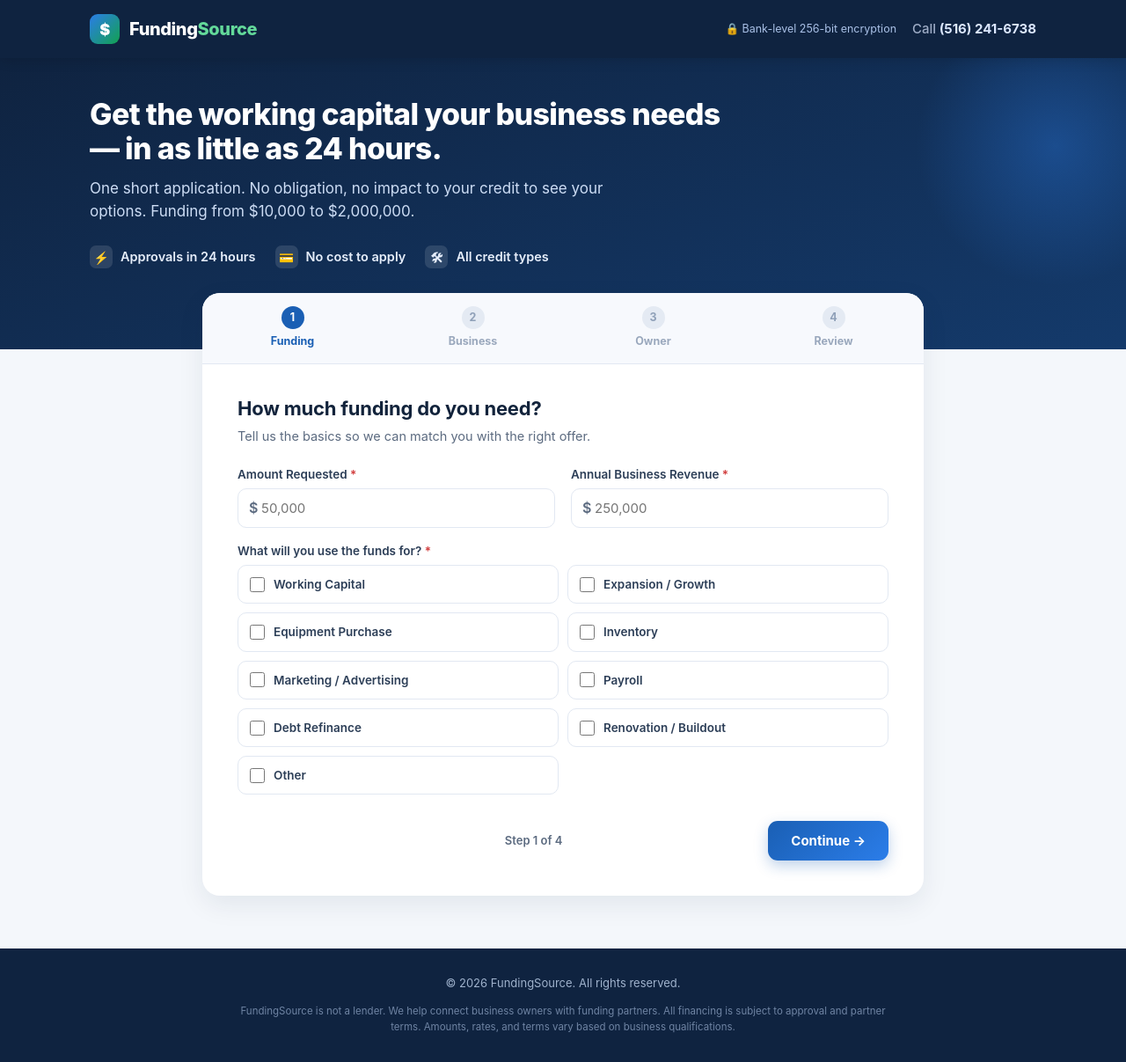
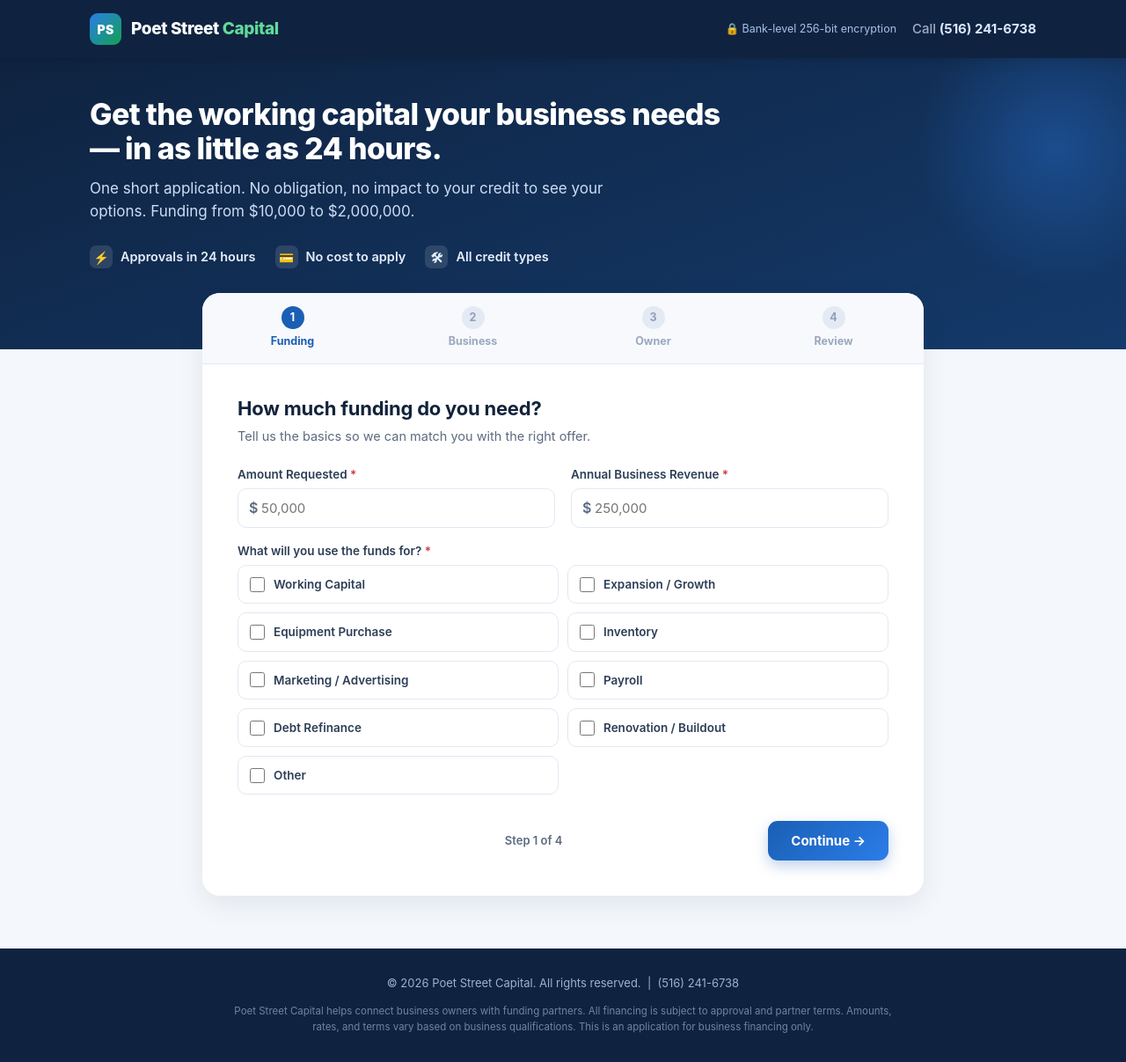
Before and after one commit to anirudhatalmale6-alt/database-coursework-report, a plain HTML site: page index.html in a window 1280 px wide. Shown: the whole page at 88% size. Drawn offline with Linux system fonts and the light colour scheme.

Commit message:
Rebrand to Poet Street Capital

```diff
--- a/index.html
+++ b/index.html
@@ -3,7 +3,7 @@
 <head>
 <meta charset="UTF-8">
 <meta name="viewport" content="width=device-width, initial-scale=1.0">
-<title>Business Funding Application</title>
+<title>Poet Street Capital — Business Funding Application</title>
 <style>
 :root{
   --navy:#0f2340;--blue:#1a5fb4;--blue2:#2b7de9;--green:#12a150;--green2:#0d7a3d;
@@ -19,9 +19,10 @@ a{color:inherit;text-decoration:none}
 /* Header */
 header{background:var(--navy);color:#fff;position:sticky;top:0;z-index:40;box-shadow:0 2px 14px rgba(0,0,0,.14)}
 .nav{display:flex;align-items:center;justify-content:space-between;height:66px}
-.brand{display:flex;align-items:center;gap:11px;font-weight:800;font-size:20px;letter-spacing:-.02em}
-.brand .logo{width:34px;height:34px;border-radius:9px;background:linear-gradient(135deg,var(--blue2),var(--green));display:grid;place-items:center;font-size:18px;font-weight:900;color:#fff}
+.brand{display:flex;align-items:center;gap:11px;font-weight:800;font-size:19px;letter-spacing:-.02em;white-space:nowrap}
+.brand .logo{width:36px;height:36px;border-radius:9px;background:linear-gradient(135deg,var(--blue2),var(--green));display:grid;place-items:center;font-size:14px;font-weight:900;color:#fff;letter-spacing:.02em}
 .brand .g{color:#63d99a}
+@media(max-width:420px){.brand{font-size:16px}.brand .logo{width:32px;height:32px}}
 .head-right{display:flex;align-items:center;gap:18px;white-space:nowrap}
 .phone{font-weight:700;font-size:15px;color:#dbe7ff}
 .phone span{opacity:.7;font-weight:500}
@@ -134,7 +135,7 @@ footer .disc{max-width:760px;margin:12px auto 0;font-size:11.5px;color:#6f84a3;l
 
 <header>
   <div class="wrap nav">
-    <a href="#" class="brand"><span class="logo">$</span><span>Funding<span class="g">Source</span></span></a>
+    <a href="#" class="brand"><span class="logo">PS</span><span>Poet Street <span class="g">Capital</span></span></a>
     <div class="head-right">
       <div class="secure">&#128274; Bank-level 256-bit encryption</div>
       <a href="tel:+15162416738" class="phone"><span>Call</span> (516) 241-6738</a>
@@ -352,7 +353,7 @@ footer .disc{max-width:760px;margin:12px auto 0;font-size:11.5px;color:#6f84a3;l
       <div id="reviewOut"></div>
       <div class="consent">
         <input type="checkbox" id="consent" data-req>
-        <label for="consent">By submitting, I certify the information above is accurate and I authorize FundingSource and its funding partners to contact me by phone, text, and email, and to obtain business and personal credit reports to evaluate my application. Consent is not a condition of any purchase.</label>
+        <label for="consent">By submitting, I certify the information above is accurate and I authorize Poet Street Capital and its funding partners to contact me by phone, text, and email, and to obtain business and personal credit reports to evaluate my application. Consent is not a condition of any purchase.</label>
       </div>
       <div class="msg" id="consentMsg" style="display:none;font-size:12px;color:var(--err);margin-top:6px">Please confirm to continue.</div>
     </div>
@@ -378,8 +379,8 @@ footer .disc{max-width:760px;margin:12px auto 0;font-size:11.5px;color:#6f84a3;l
 
 <footer>
   <div class="wrap">
-    <div>&copy; 2026 FundingSource. All rights reserved.</div>
-    <div class="disc">FundingSource is not a lender. We help connect business owners with funding partners. All financing is subject to approval and partner terms. Amounts, rates, and terms vary based on business qualifications.</div>
+    <div>&copy; 2026 Poet Street Capital. All rights reserved. &nbsp;|&nbsp; (516) 241-6738</div>
+    <div class="disc">Poet Street Capital helps connect business owners with funding partners. All financing is subject to approval and partner terms. Amounts, rates, and terms vary based on business qualifications. This is an application for business financing only.</div>
   </div>
 </footer>
 
```
